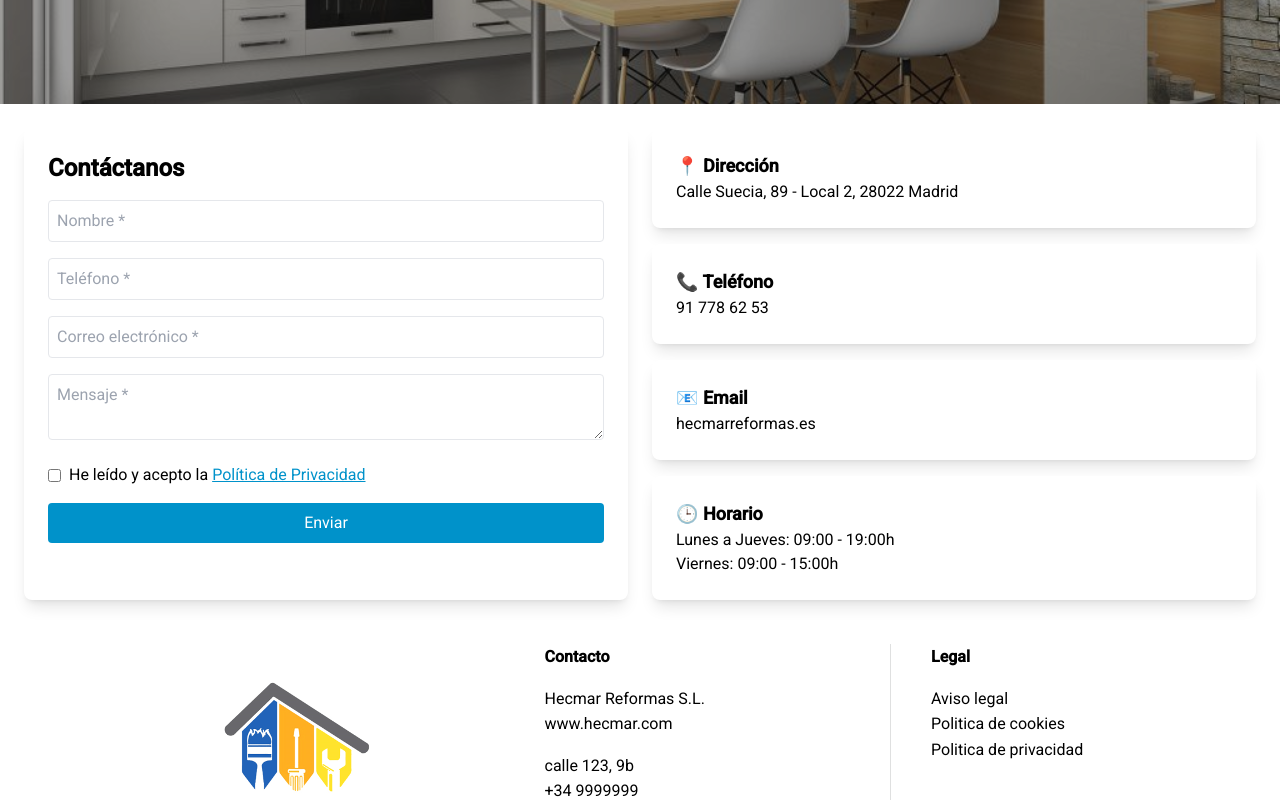
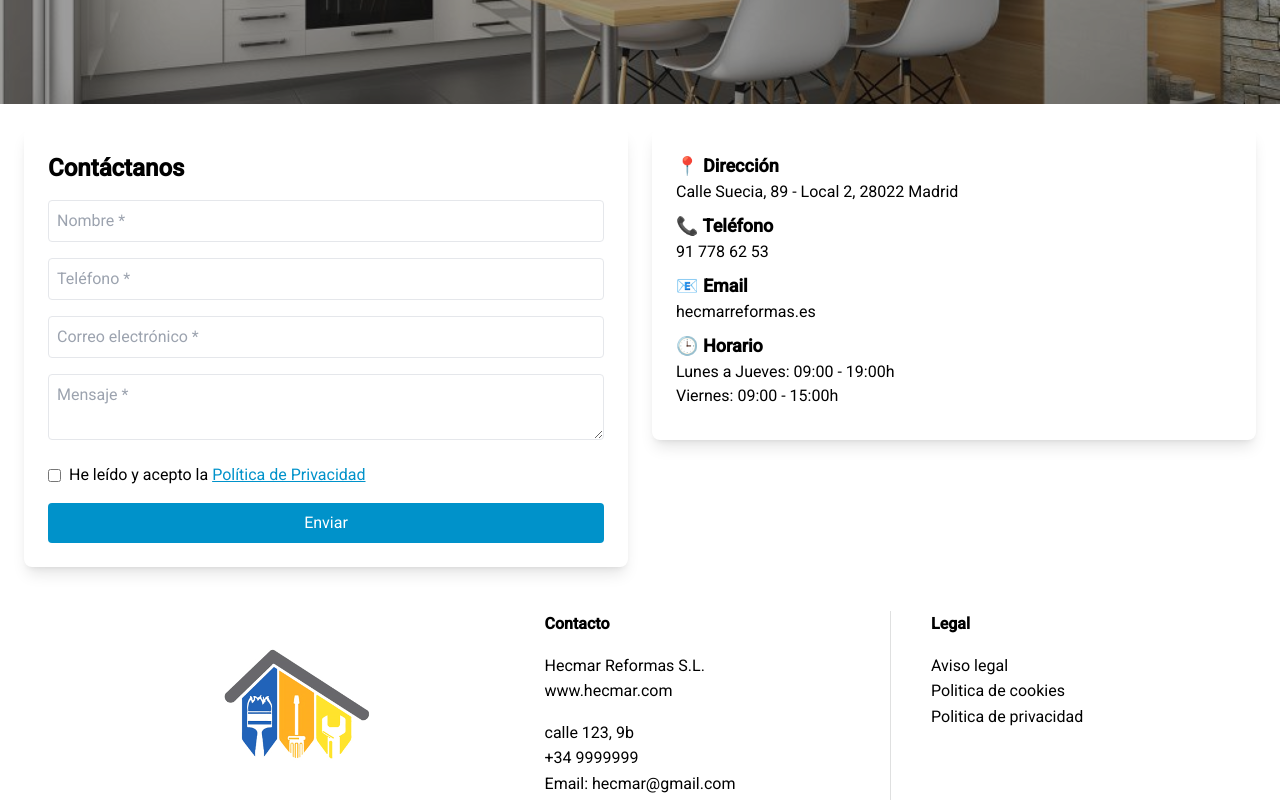
Before and after one commit to HectorGiraldo/template-ssr-reformas-angular, an Angular app: page /contacto in a window 1280 px wide. Shown: the part 648-1448 px from the top of the page. Built offline with nearby package versions, Linux system fonts and the light colour scheme.

Commit message:
cambio contacto

```diff
--- a/src/app/pages/contacto/contacto.component.html
+++ b/src/app/pages/contacto/contacto.component.html
@@ -56,20 +56,17 @@
   <div class="space-y-4">
     <div class="bg-white p-6 rounded-lg shadow-lg">
       <h4 class="text-lg font-semibold">📍 Dirección</h4>
-      <p>Calle Suecia, 89 - Local 2, 28022 Madrid</p>
-    </div>
-    <div class="bg-white p-6 rounded-lg shadow-lg">
+      <p class="pb-2">Calle Suecia, 89 - Local 2, 28022 Madrid</p>
+
       <h4 class="text-lg font-semibold">📞 Teléfono</h4>
-      <p>91 778 62 53</p>
-    </div>
-    <div class="bg-white p-6 rounded-lg shadow-lg">
+      <p class="pb-2">91 778 62 53</p>
+
       <h4 class="text-lg font-semibold">📧 Email</h4>
-      <p>hecmarreformas.es</p>
-    </div>
-    <div class="bg-white p-6 rounded-lg shadow-lg">
+      <p class="pb-2">hecmarreformas.es</p>
+
       <h4 class="text-lg font-semibold">🕒 Horario</h4>
       <p>Lunes a Jueves: 09:00 - 19:00h</p>
-      <p>Viernes: 09:00 - 15:00h</p>
+      <p class="pb-2">Viernes: 09:00 - 15:00h</p>
     </div>
   </div>
 </div>
```
